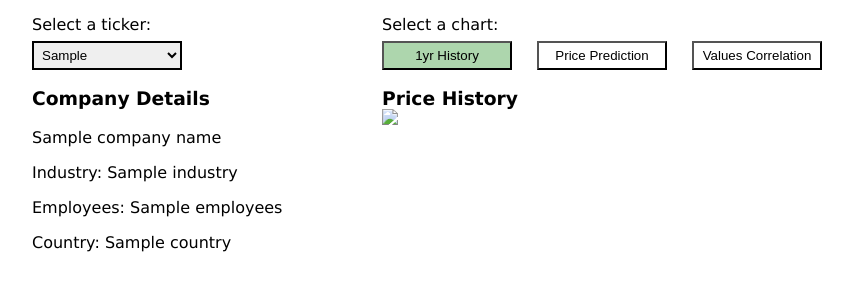
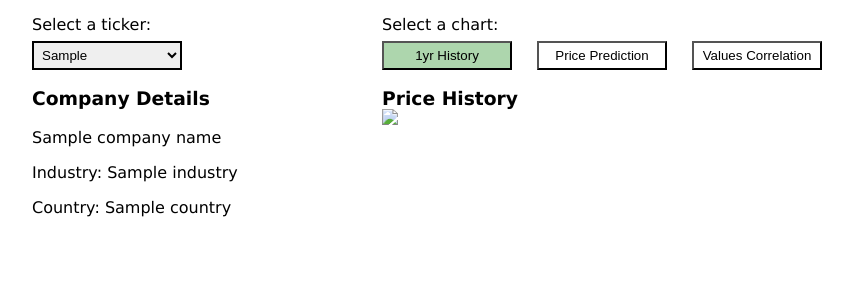
Before and after one commit to BurakAy/StockPricePredictionML, a Flask app: template templates/index.html in a window 1280 px wide. Shown: the part 165-465 px from the top of the page, without its empty margins (213-1066 px from the left). Run offline with Flask 3, Linux system fonts and the light colour scheme; the template is opened without the code that fills it: most values are stand-ins (such as "Sample title", 1, 10 or a date in 2020); parts of the project's set-up code (start-up, migrations or seed data) failed here and were passed over.

Commit message:
removed employees data

```diff
--- a/main.py
+++ b/main.py
@@ -36,17 +36,16 @@ def index():
     selected = tickers[0]
     company = ''
     industry = ''
-    employees = ''
     country = ''
 
     if loaded == False:
         get_ticker_data(selected)
-        company, industry, employees, country = get_company_details(selected)
+        company, industry, country = get_company_details(selected)
         loaded = True
 
     if request.method == 'POST':
         selected = request.form.get('ticker')
-        company, industry, employees, country = get_company_details(selected)
+        company, industry, country = get_company_details(selected)
         get_ticker_data(selected)
 
     return render_template(
@@ -55,7 +54,6 @@ def index():
         selected_ticker = selected,
         company_name = company,
         industry = industry,
-        employees = employees,
         country = country,
         price_history = line_img_data,
         correlation = heat_img_data,
@@ -68,9 +66,8 @@ def index():
 def get_company_details(ticker):
     company_name = yf.Ticker(ticker).info['longName']
     industry = yf.Ticker(ticker).info['industry']
-    employees = yf.Ticker(ticker).info['fullTimeEmployees']
     country = yf.Ticker(ticker).info['country']
-    return company_name, industry, employees, country
+    return company_name, industry, country
 
 # read the CSV file to get share price data for the selected ticker
 def get_ticker_data(ticker):
--- a/templates/index.html
+++ b/templates/index.html
@@ -25,7 +25,6 @@
                 <h3>Company Details</h3>
                 <p>{{ company_name }}</p>
                 <p>Industry: {{ industry }}</p>
-                <p>Employees: {{ employees }}</p>
                 <p>Country: {{ country }}</p>
                 {% endif %}
             </div>
```
